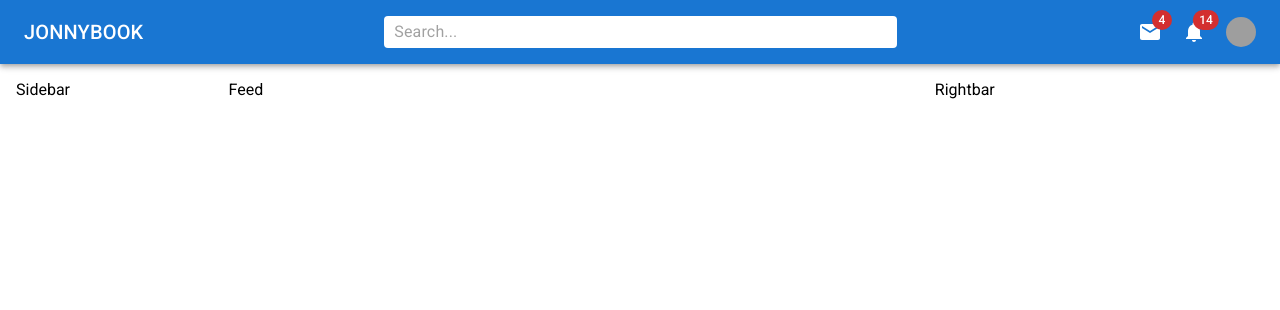
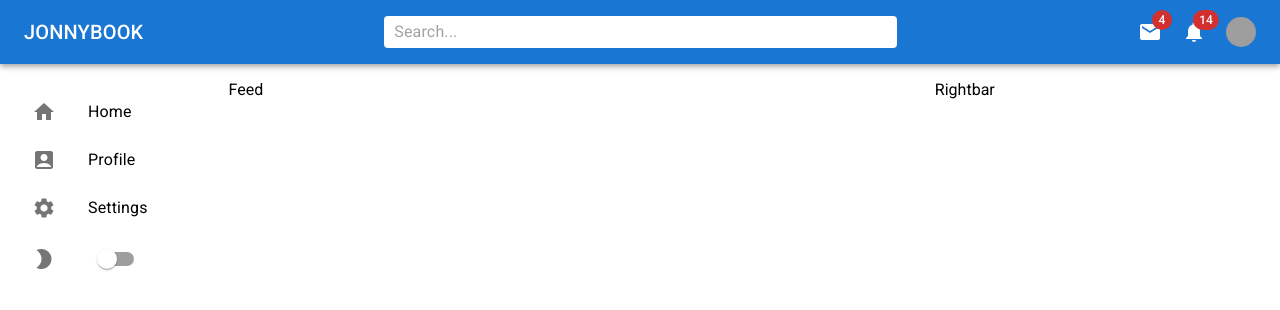
Before and after one commit to jonnyabrams/mui-tryout, a React (Create React App) app: page / in a window 1280 px wide. Shown: the top 310 px of the page. Built offline with nearby package versions, Linux system fonts and the light colour scheme; grey boxes are pictures that could not be loaded.

Commit message:
feat: Sidebar

```diff
--- a/src/components/Sidebar.jsx
+++ b/src/components/Sidebar.jsx
@@ -1,9 +1,51 @@
-import { Box } from "@mui/material";
+import { AccountBox, Home, ModeNight, Settings } from "@mui/icons-material";
+import {
+  Box,
+  List,
+  ListItem,
+  ListItemButton,
+  ListItemIcon,
+  ListItemText,
+  Switch,
+} from "@mui/material";
 
 const Sidebar = () => {
   return (
     <Box flex={1} p={2} sx={{ display: { xs: "none", sm: "block" } }}>
-      Sidebar
+      <List>
+        <ListItem disablePadding>
+          <ListItemButton component="a" href="#home">
+            <ListItemIcon>
+              <Home />
+            </ListItemIcon>
+            <ListItemText primary="Home" />
+          </ListItemButton>
+        </ListItem>
+        <ListItem disablePadding>
+          <ListItemButton component="a" href="#profile">
+            <ListItemIcon>
+              <AccountBox />
+            </ListItemIcon>
+            <ListItemText primary="Profile" />
+          </ListItemButton>
+        </ListItem>
+        <ListItem disablePadding>
+          <ListItemButton component="a" href="#settings">
+            <ListItemIcon>
+              <Settings />
+            </ListItemIcon>
+            <ListItemText primary="Settings" />
+          </ListItemButton>
+        </ListItem>
+        <ListItem disablePadding>
+          <ListItemButton>
+            <ListItemIcon>
+              <ModeNight />
+            </ListItemIcon>
+            <Switch />
+          </ListItemButton>
+        </ListItem>
+      </List>
     </Box>
   );
 };
```
